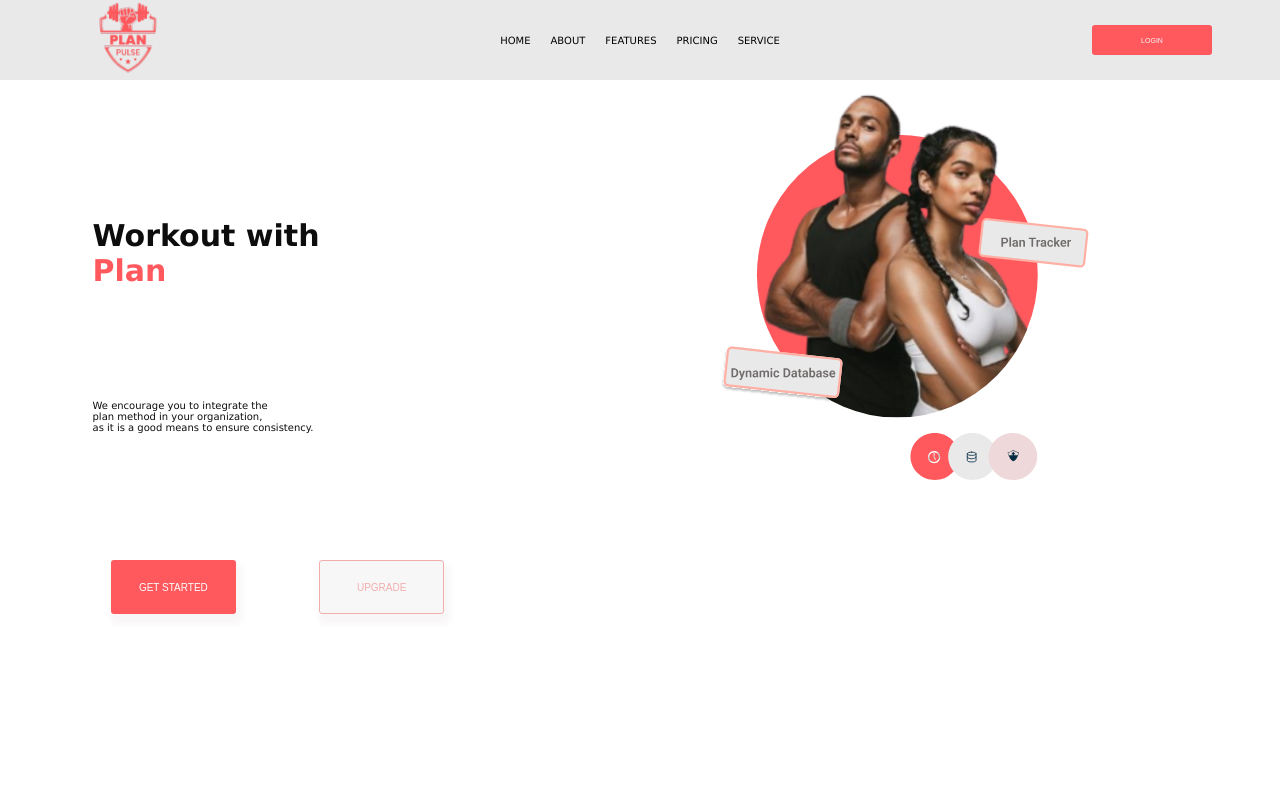
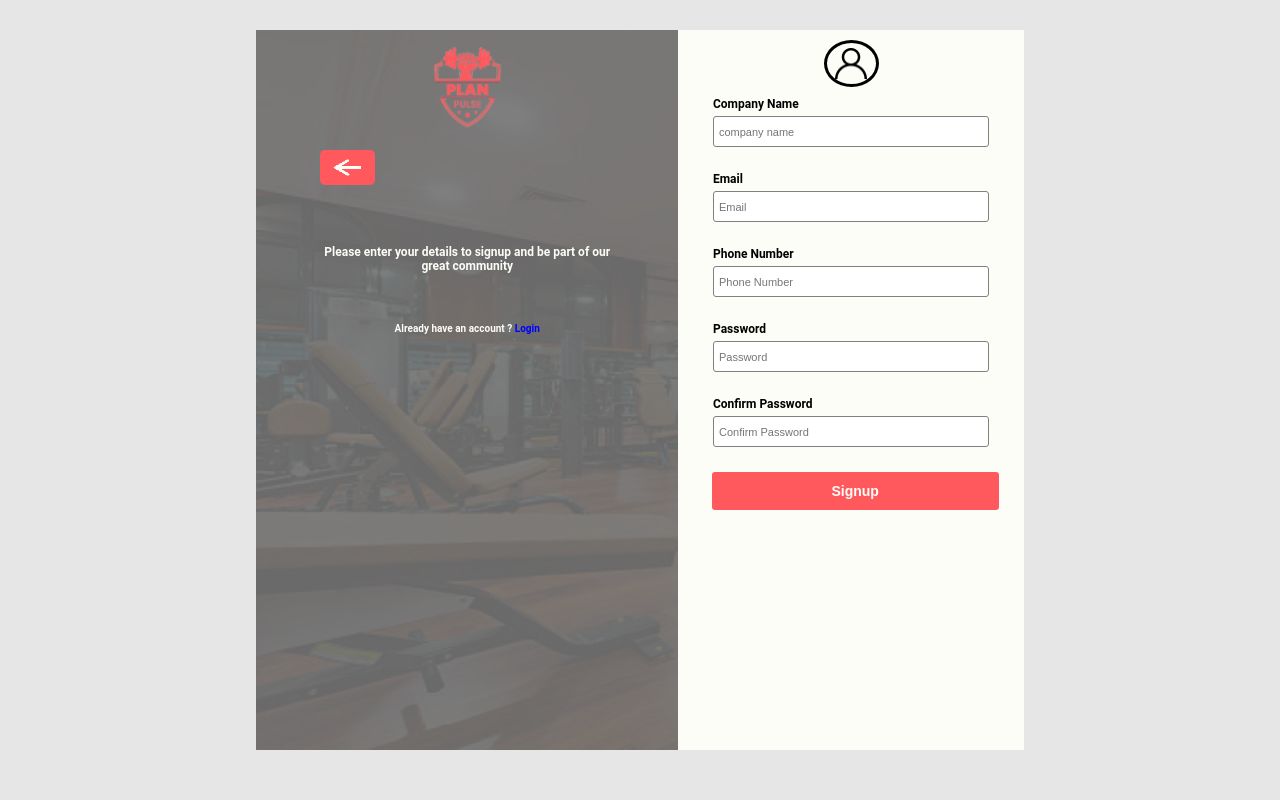
Before and after one commit to obidivineu/Plan-Pluse, a React (Vite) app: page /user-signup in a window 1280 px wide. Shown: the top 800 px of the page. Built offline with nearby package versions, Linux system fonts and the light colour scheme.

Commit message:
kingsley-tw0 commit

```diff
--- a/package.json
+++ b/package.json
@@ -10,10 +10,14 @@
     "preview": "vite preview"
   },
   "dependencies": {
+    "@hookform/resolvers": "^3.3.4",
+    "axios": "^1.6.7",
     "react": "^18.2.0",
     "react-dom": "^18.2.0",
+    "react-hook-form": "^7.50.1",
     "react-icons": "^5.0.1",
-    "react-router-dom": "^6.22.1"
+    "react-router-dom": "^6.22.1",
+    "yup": "^1.3.3"
   },
   "devDependencies": {
     "@types/react": "^18.2.43",
--- a/src/App.jsx
+++ b/src/App.jsx
@@ -1,31 +1,38 @@
 import "./App.css";
-import { createBrowserRouter, HashRouter, Route, RouterProvider, Routes } from "react-router-dom";
+import { BrowserRouter, Route, Routes } from "react-router-dom";
 import UserLogin from "../src/Pages/user-login-page/UserLogin";
 import ForgotPassword from "../src/Pages/forgot-password-page/ForgotPassword";
 import EmailValidation from "../src/Pages/emailvalidation/EmailValidation";
 import Createmember from "../src/Pages/creatememember/Createmember";
-import DecisionPage from "../src/Pages/decisionpage/DecisionReset"
-import Landingpage from "../src/Pages/landing-page/HomeScreen/HomeScreen"
-import Failedtransfer from "../src/Pages/failedtransfer/Failedtransfer"
-import Successful from "../src/Pages/sucessfullpassword/Sucessfulpassword"
-import Successfultransfer from "../src/Pages/sucessfultransferpage/Sucessfultransfer"
+import DecisionPage from "../src/Pages/decisionpage/DecisionReset";
+import Landingpage from "../src/Pages/landing-page/HomeScreen/HomeScreen";
+import Failedtransfer from "../src/Pages/failedtransfer/Failedtransfer";
+import Successful from "../src/Pages/sucessfullpassword/Sucessfulpassword";
+import Successfultransfer from "../src/Pages/sucessfultransferpage/Sucessfultransfer";
 import HomeScreen from "../src/Pages/landing-page/HomeScreen/HomeScreen";
-import UserSignup from "../src/Pages/user-signup-page/UserSignup"
-
-
-
+import UserSignup from "../src/Pages/user-signup-page/UserSignup";
+import Userdashboard from "./Pages/user-dashboard/Userdashboard";
+import Resetpasswordform from "./Pages/resetform/Resetpasswordform";
 const App = () => {
   return (
     <>
-<HashRouter>
-  <Routes>
-    <Route path='/' element={<Landingpage/>}/>
-    <Route path='/user-login' element={<UserLogin/>}/>
-     <Route path='/forgot-password' element={<ForgotPassword/>}/>
-     <Route path='/home-screen' element={<HomeScreen/>}/>
-     <Route path='/user-signup' element={<UserSignup/>}/>
-  </Routes>
-</HashRouter>
+      <BrowserRouter>
+        <Routes>
+          <Route path="/" element={<Landingpage />} />
+          <Route path="/user-login" element={<UserLogin />} />
+          <Route path="/forgot-password" element={<ForgotPassword />} />
+          <Route path="/home-screen" element={<HomeScreen />} />
+          <Route path="/user-signup" element={<UserSignup />} />
+          <Route path="/email-validation" element={<EmailValidation />} />
+          <Route path="/create-member" element={<Createmember />} />
+          <Route path="/decision-page" element={<DecisionPage />} />
+          <Route path="/failed-transfer" element={<Failedtransfer />} />
+          <Route path="/success-pass" element={<Successful />} />
+          <Route path="/success-transfer" element={<Successfultransfer />} />
+          <Route path="/user-dashboard" element={<Userdashboard />} />
+          <Route path="/reset-form" element={<Resetpasswordform />} />
+        </Routes>
+      </BrowserRouter>
     </>
   );
 };
--- a/src/Pages/user-signup-page/UserSignup.jsx
+++ b/src/Pages/user-signup-page/UserSignup.jsx
@@ -1,12 +1,99 @@
 import "./usersignup.css";
 import wallpaper from "../../assets/welcome2.png";
 import logo from "../../assets/image6.png";
-import nav from "../../assets/Vector2.png";
+import navi from "../../assets/Vector2.png";
+import * as yup from "yup";
+import { useForm } from "react-hook-form";
+import { yupResolver } from "@hookform/resolvers/yup";
+import axios from "axios";
+import { useNavigate } from "react-router-dom";
+import { useRef, useState } from "react";
+import face from "../../assets/user.png";
+import Loader from "../../components/loader/Loader";
+
+const schema = yup.object().shape({
+  email: yup.string().required("please fill up the email field"),
+  companyName: yup.string().required("please fill up the first name field"),
+  password: yup
+    .string()
+    .required("please fill up the  password field")
+    .min(8)
+    .max(32),
+  confirmPassword: yup
+    .string()
+    .required("please fill up the confirm password field")
+    .min(8)
+    .max(32),
+  phoneNumber: yup.string().required().min(11).max(11),
+});
 
 const UserSignup = () => {
+  const navigate = useNavigate();
+  const inputRef = useRef(null);
+  const [data, setData] = useState({
+    photo: "",
+  });
+  const [isPhoto, setIsPhoto] = useState(false);
+  const [profPic, setProfPic] = useState("");
+  const [changeSigninBtn, setChangeSigninBtn] = useState(false);
+
+  const {
+    register,
+    handleSubmit,
+    formState: { errors },
+  } = useForm({
+    resolver: yupResolver(schema),
+  });
+
+  const overSubmit = async (data) => {
+    const url = "https://planpulse.onrender.com/api/v1/sign-up";
+    setChangeSigninBtn(true);
+
+    const formdata = new FormData();
+
+    formdata.append("companyName", data.companyName);
+    formdata.append("email", data.email);
+    formdata.append("password", data.password);
+    formdata.append("confirmPassword", data.confirmPassword);
+    formdata.append("phoneNumber", data.phoneNumber);
+    formdata.append("profilePicture", profPic);
+
+    const config = {
+      headers: {
+        "Content-Type": "multipart/form-data",
+      },
+    };
+    try {
+      const response = await axios.post(url, formdata, config);
+      console.log(response.data);
+      navigate("/user-login");
+      setChangeSigninBtn(false);
+    } catch (error) {
+      console.log(error.message);
+      setChangeSigninBtn(false);
+    }
+
+    console.log("hello");
+  };
+
+  const handleAllClick = () => {
+    inputRef.current.click();
+  };
+
+  const handleChange = (e) => {
+    const { name } = e.target;
+    if (name === "foto") {
+      setIsPhoto(true);
+      const file = URL.createObjectURL(inputRef.current.files[0]);
+      setData({ ...data, photo: file });
+      setProfPic(inputRef.current.files[0]);
+    }
+  };
+
   return (
     <main className="signup-container">
-      <form className="signup-form">
+      {!changeSigninBtn ? (
+        <form className="signup-form" onSubmit={handleSubmit(overSubmit)}>
           <section className="left-sec">
             <div className="signup-inside-div">
               <img src={wallpaper} alt="wall" className="signup-wallpaper" />
@@ -17,7 +104,7 @@ const UserSignup = () => {
                 <img src={logo} alt="logo" className="signup-logo" />
               </header>
               <nav className="signup-navigation">
-              <img src={nav} alt="nav" className="signup-nav-img" />
+                <img src={navi} alt="nav" className="signup-nav-img" />
               </nav>
               <div className="signup-headertext">
                 Please enter your details to signup and be part of our great
@@ -25,7 +112,13 @@ const UserSignup = () => {
               </div>
               <div className="signup-subtext">
                 Already have an account ?
-              <span className="signup-subtext-span"> Login</span>
+                <span
+                  className="signup-subtext-span"
+                  onClick={() => navigate("/user-login")}
+                >
+                  {" "}
+                  Login
+                </span>
               </div>
             </div>
           </section>
@@ -33,18 +126,52 @@ const UserSignup = () => {
             <header className="signup-logo-div2">
               <img src={logo} alt="logo" className="signup-logo2" />
             </header>
-          <header className="head-signup">Sign Up</header>
+
+            <div className="profile-div" onClick={handleAllClick}>
+              <div className="face">
+                {!isPhoto ? (
+                  <img src={face} alt="photo" className="default-photo" />
+                ) : (
+                  <img src={data.photo} alt="fot" className="real-photo" />
+                )}
+              </div>
+              <input
+                type="file"
+                className="input-file"
+                name="foto"
+                ref={inputRef}
+                onChange={handleChange}
+              />
+            </div>
             <div className="signup-input-label-div">
               <label className="signup-label">Company Name</label>
               <input
                 type="text"
                 className="signup-input"
                 placeholder="company name"
+                {...register("companyName")}
               />
+              <p>{errors.companyName?.message}</p>
             </div>
             <div className="signup-input-label-div">
               <label className="signup-label">Email </label>
-            <input type="text" className="signup-input" placeholder="Email" />
+              <input
+                type="text"
+                className="signup-input"
+                placeholder="Email"
+                {...register("email")}
+              />
+              <p>{errors.email?.message}</p>
+            </div>
+            <div className="signup-input-label-div">
+              <label className="signup-label">Phone Number</label>
+              <input
+                type="text"
+                className="signup-input"
+                placeholder="Phone Number"
+                {...register("phoneNumber")}
+              />
+              <p>{errors.phoneNumber?.message}</p>
             </div>
             <div className="signup-input-label-div">
               <label className="signup-label">Password</label>
@@ -52,7 +179,9 @@ const UserSignup = () => {
                 type="text"
                 className="signup-input"
                 placeholder="Password"
+                {...register("password")}
               />
+              <p>{errors.password?.message}</p>
             </div>
             <div className="signup-input-label-div">
               <label className="signup-label">Confirm Password</label>
@@ -60,15 +189,25 @@ const UserSignup = () => {
                 type="text"
                 className="signup-input"
                 placeholder="Confirm Password"
+                {...register("confirmPassword")}
               />
+              <p>{errors.confirmPassword?.message}</p>
             </div>
-          <button className="signup-btn">Signup</button>
+            <button
+              className={!changeSigninBtn ? "signup-btn" : "signup-btn-true"}
+              type="submit"
+            >
+              Signup
+            </button>
             <div className="signup-subtext-down">
               Already have an account ?
-            <span className="signup-subtext-span-down"> Login</span>
+              <span className="signup-subtext-span-down">Login</span>
             </div>
           </section>
         </form>
+      ) : (
+        <Loader />
+      )}
     </main>
   );
 };
--- a/src/Pages/user-signup-page/usersignup.css
+++ b/src/Pages/user-signup-page/usersignup.css
@@ -149,12 +149,50 @@
     object-fit: contain;
 }
 
+.profile-div{
+    width:16%;
+    height:47px;
+    border:3px solid black;
+     display: flex;
+    flex-direction: column;
+    align-items: center;
+    border-radius: 50%;
+    margin-top: 10px;
+    cursor: pointer;
+}
+
+.face{
+    width:100%;
+    height:100%;
+    display: flex;
+    justify-content: center;
+    align-items: center;
+}
+
+.default-photo {
+    width:100%;
+    height:78%;
+    object-fit: contain;
+
+}
+
+.real-photo{
+    width:100%;
+    height:100%;
+    border-radius: 50%;
+    object-fit: cover;
+}
+
+.input-file{
+    display: none;
+}
+
 .signup-input-label-div{
     width:80%;
-    height: 70px;
+    height: 65px;
     display: flex;
     flex-direction: column;
-    gap: 5px
+    gap: 3px
 
 }
 
@@ -169,7 +207,7 @@
 
 .signup-input{
     width: 100%;
-    height:50%;
+    height:48%;
     padding-left: 5px;
     border: 1px  solid gray;
     border-radius: 3px;
@@ -189,10 +227,24 @@
 .signup-btn{
     width:83%;
     height:38px;
-    margin-top: 20px;
+    margin-bottom: 10px;
     background-color: #FF595E;
     border: 1px;
     color: #fdfdf7;
+    font-weight: 600;
+    font-size: 14px;
+     margin-left: 8px;
+     border-radius: 3px;
+     cursor: pointer;
+     transform: scale(1);
+}
+.signup-btn-true{
+     width:83%;
+    height:38px;
+    margin-bottom: 10px;
+    background-color: whitesmoke;
+    border: 1px;
+    color: #FF595E;
     font-weight: 600;
     font-size: 14px;
      margin-left: 8px;
--- /dev/null
+++ b/src/components/loader/Loader.jsx
@@ -0,0 +1,11 @@
+import "./loader.css"; // Import CSS for styling loader
+
+const Loader = () => {
+  return (
+    <div className="loader-container">
+      <div className="loader"></div>
+    </div>
+  );
+};
+
+export default Loader;
--- /dev/null
+++ b/src/components/loader/loader.css
@@ -0,0 +1,22 @@
+.loader-container {
+    width: 100%;
+  display: flex;
+  justify-content: center;
+  align-items: center;
+  height: 100%;
+}
+
+.loader {
+  border: 4px solid rgba(0, 0, 0, 0.349);
+  border-left: 4px solid #FF595E; /* Change color as needed */
+  border-radius: 50%;
+  width: 40px;
+  height: 40px;
+  animation: spin 1s linear infinite;
+  margin-top: 0px;
+}
+
+@keyframes spin {
+  0% { transform: rotate(0deg); }
+  100% { transform: rotate(360deg); }
+}
--- a/src/components/menu/Menu.jsx
+++ b/src/components/menu/Menu.jsx
@@ -1,6 +1,6 @@
 import "./menu.css";
 import Category from "../category/Category";
-import LightandDark from "../ligtdark/LightandDark";
+import LightandDark from "../../components/lightdark/LightandDark";
 import Logout from "../logout/Logout";
 import logout from "../../assets/logout.png";
 import logoutC from "../../assets/logout-color.png";
```
Also changed, not shown: src/components/plancategory/Plancategory.jsx (renamed from src/components/plancategory.css/Plancategory.jsx), src/components/plancategory/plancategory.css (renamed from src/components/plancategory.css/plancategory.css), 1 other file (tests, documents, lock files or other folders). Lines whose indentation alone changed are shown as unchanged.
